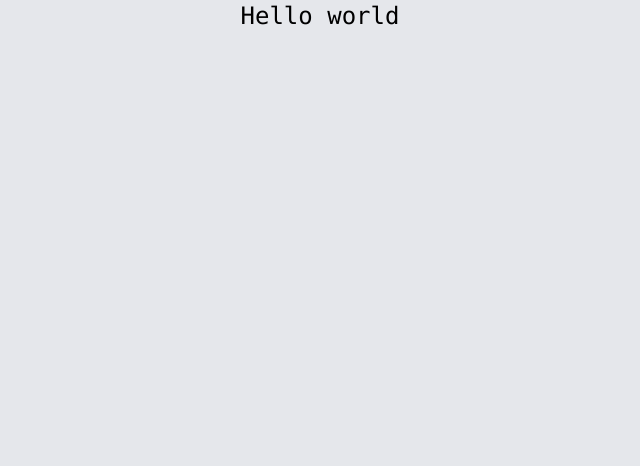
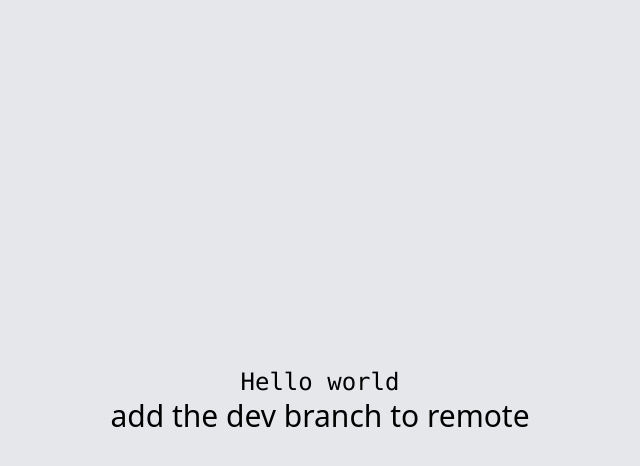
Before and after one commit to Harixomxsingh/weather-project-reactjs, a React (Create React App) app: page / in a window 1280 px wide. Shown: the top 466 px of the page, without its empty margins (320-960 px from the left). Built offline with nearby package versions, Linux system fonts and the light colour scheme.

Commit message:
just for add the dev branch to remote

```diff
--- a/src/App.js
+++ b/src/App.js
@@ -2,8 +2,9 @@
 
 function App() {
   return (
-    <div className="App flex flex-col  w-full h-screen bg-gray-200">
+    <div className="App flex flex-col justify-center items-center  w-full h-screen bg-gray-200">
       <span className="font-mono text-sm md:text-2xl">Hello world</span>
+      <span className="text-sm md:text-3xl">add the dev branch to remote</span>
     </div>
   );
 }
```
